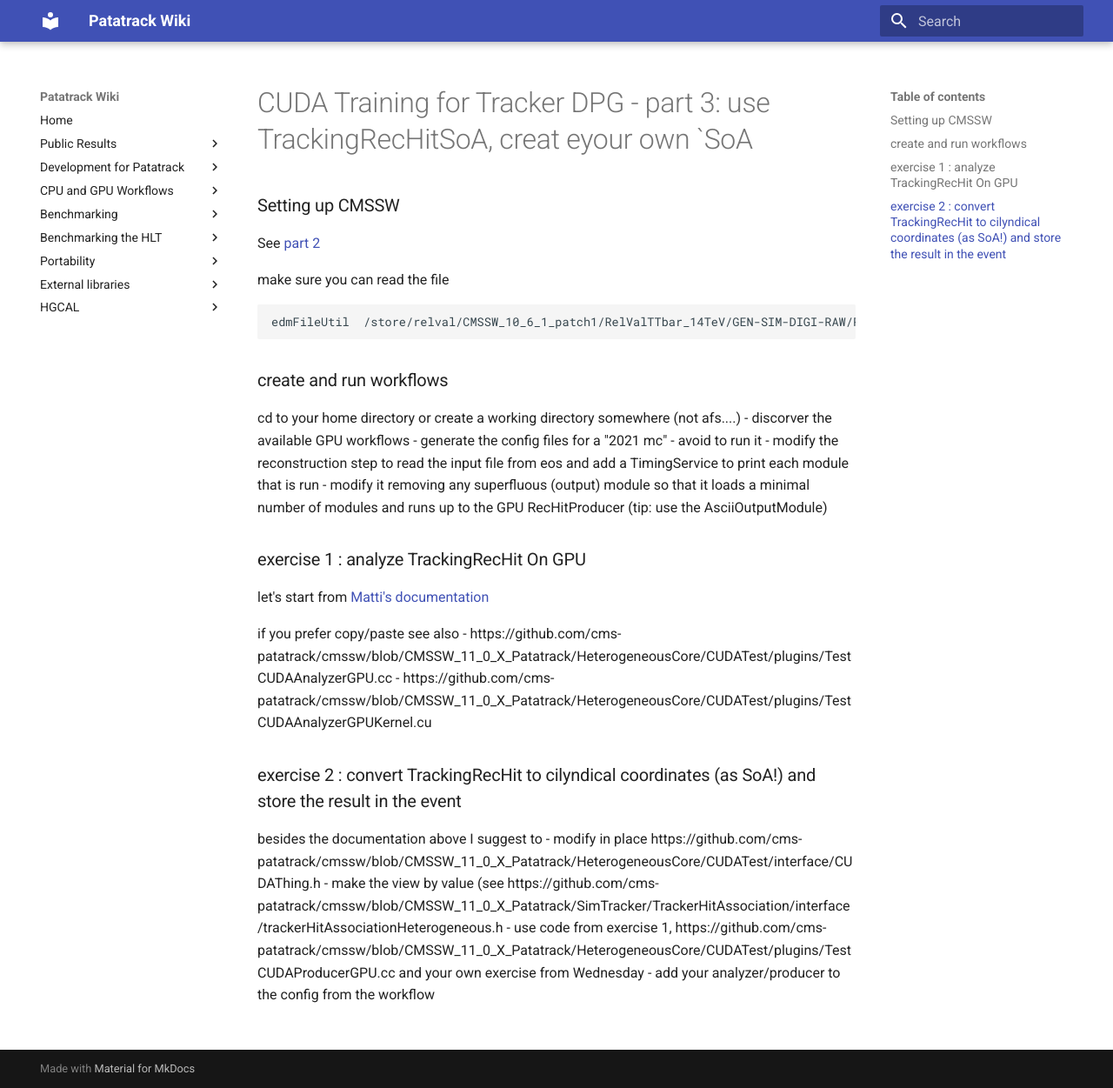
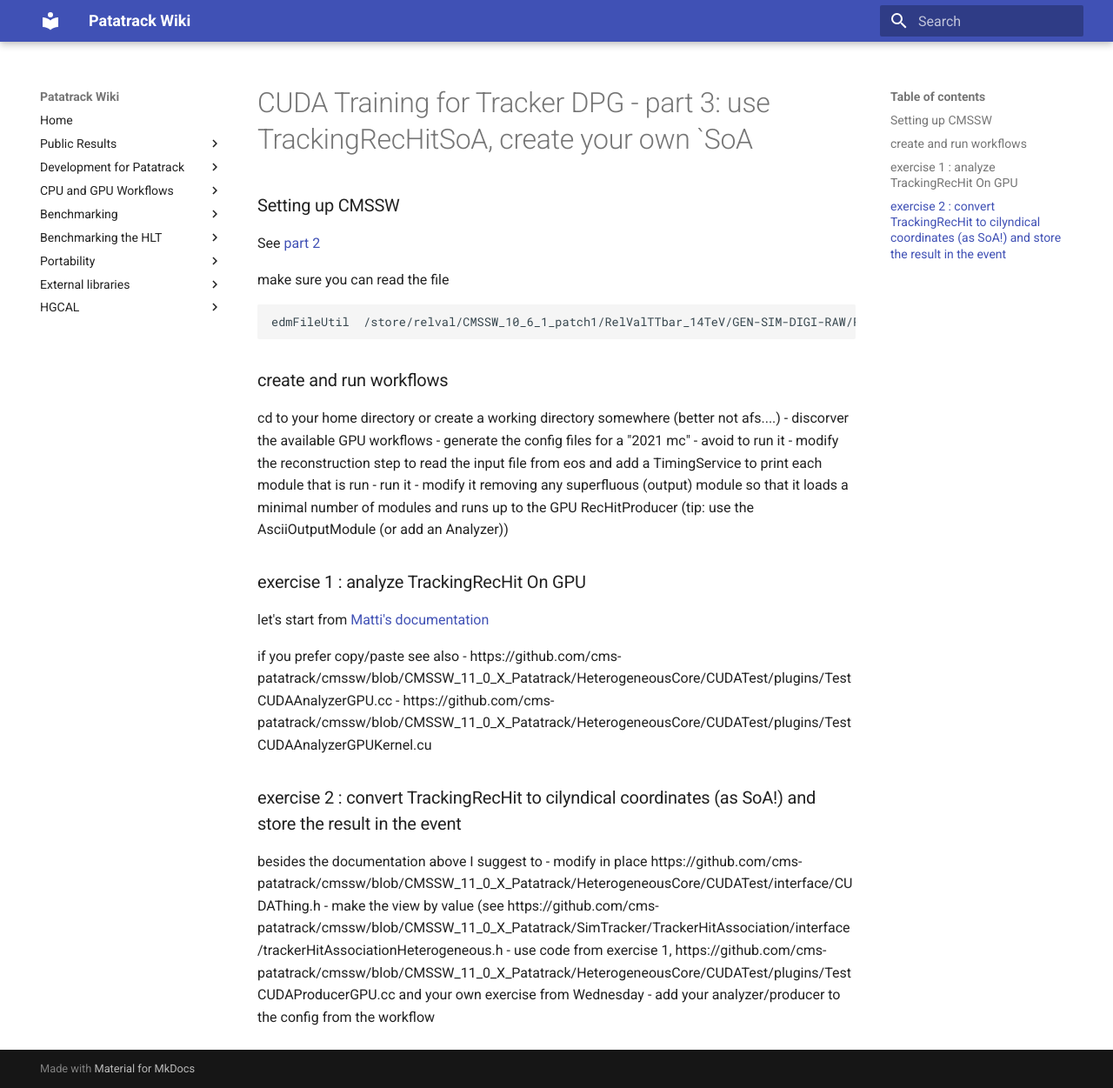
Before and after one commit to cms-patatrack/patatrack-website, an MkDocs documentation site: the page built from wiki/cuda_training_dpg_12_2019_part3.md, in a window 1280 px wide and 1251 px high. Shown: the whole window at 87% size. Built offline with MkDocs 1.6.1 and Material for MkDocs 9.7.7, drawn with Linux system fonts in a browser that asks for light colours.

Commit message:
Update cuda_training_dpg_12_2019_part3.md

````diff
--- a/wiki/cuda_training_dpg_12_2019_part3.md
+++ b/wiki/cuda_training_dpg_12_2019_part3.md
@@ -1,5 +1,5 @@
 ---
-title: "CUDA Training for Tracker DPG - part 3: use TrackingRecHitSoA, creat eyour own `SoA"
+title: "CUDA Training for Tracker DPG - part 3: use TrackingRecHitSoA, create your own `SoA"
 author: "Vincenzo Innocente"
 layout: wiki
 resource: true
@@ -15,12 +15,13 @@ edmFileUtil  /store/relval/CMSSW_10_6_1_patch1/RelValTTbar_14TeV/GEN-SIM-DIGI-RA
 ```
 
 ### create and run workflows
-cd to your home directory or create a working directory somewhere (not afs....)
+cd to your home directory or create a working directory somewhere (better not afs....)
    - discorver the available GPU workflows
    - generate the config files for a "2021 mc"
    - avoid to run it
    - modify the reconstruction step to read the input file from eos and add a TimingService to print each module that is run
-   - modify it removing any superfluous (output) module so that it loads a minimal number of modules and runs up to the GPU RecHitProducer  (tip: use the AsciiOutputModule)
+   - run it
+   - modify it removing any superfluous (output) module so that it loads a minimal number of modules and runs up to the GPU RecHitProducer  (tip: use the AsciiOutputModule (or add an Analyzer))
 
 ### exercise 1 : analyze TrackingRecHit On GPU
 
````
